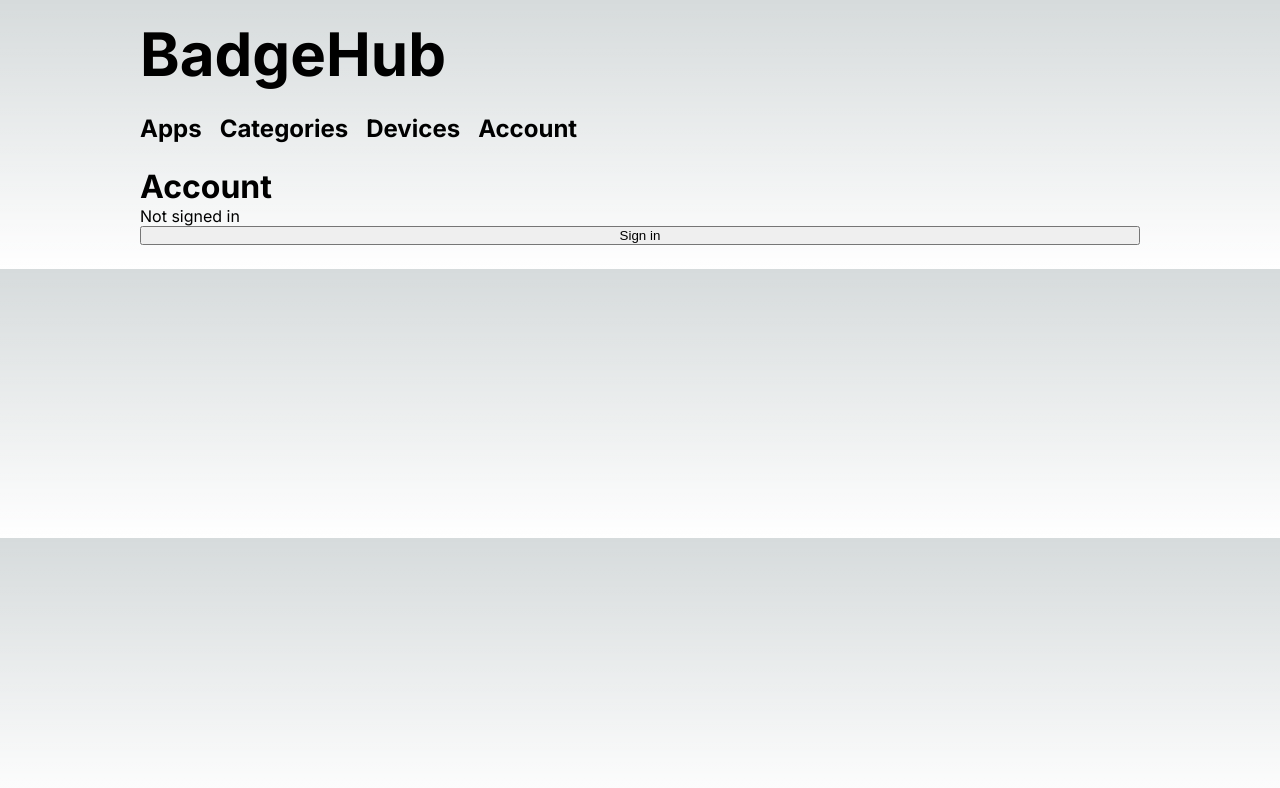
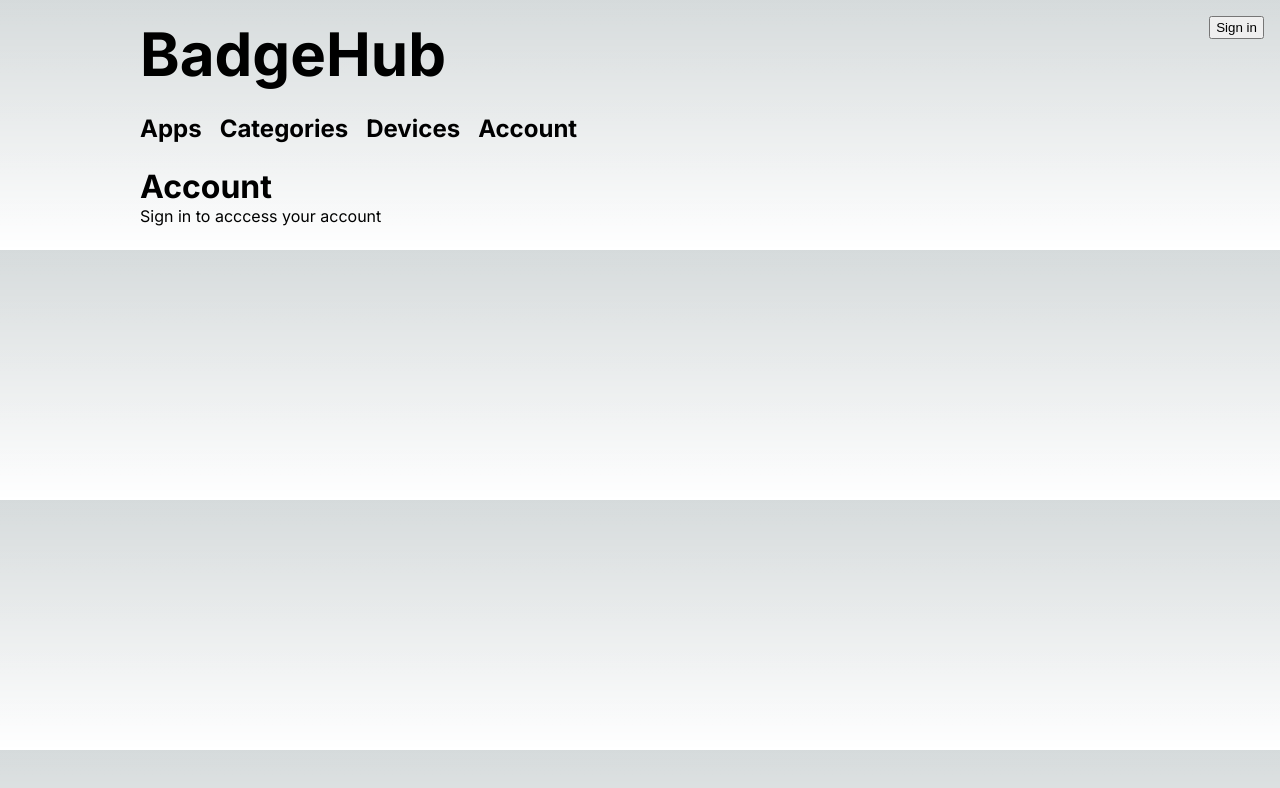
Before and after one commit to badgeteam/badgehub-frontend, a Next.js app: page /account in a window 1280 px wide. Shown: the top 788 px of the page. Built offline with nearby package versions, Linux system fonts and the light colour scheme; no server answers.

Commit message:
Fix warnings, improve text and layout

```diff
--- a/src/app/account/page.tsx
+++ b/src/app/account/page.tsx
@@ -1,20 +1,15 @@
 "use client"
-import {SessionProvider} from "next-auth/react"
+import {SessionProvider, useSession} from "next-auth/react"
 import {LoginButton} from "@/components/LoginButton";
+import {Account} from "@/components/Account";
 
-export interface SearchParams {
-    category: string;
-    device: string;
-}
+export default function Listing() {
+    return (
+        <SessionProvider>
+            <LoginButton/>
 
-export default function Listing({session}: any) {
-    console.log('props.session', session);
+            <Account/>
 
-    return (
-        <SessionProvider session={session}>
-            <h1>Account</h1>
-
-            <LoginButton/>
         </SessionProvider>
     );
 }
--- a/src/app/api/auth/[...nextauth]/route.ts
+++ b/src/app/api/auth/[...nextauth]/route.ts
@@ -5,8 +5,8 @@ const handler = NextAuth({
     // Configure one or more authentication providers
     providers: [
         KeycloakProvider({
-            clientId: process.env.KEYCLOAK_ID,
-            clientSecret: process.env.KEYCLOAK_SECRET,
+            clientId: process.env.KEYCLOAK_ID!,
+            clientSecret: process.env.KEYCLOAK_SECRET!,
             issuer: process.env.KEYCLOAK_ISSUER,
         })
     ], // ...add more providers here
@@ -20,7 +20,7 @@ const handler = NextAuth({
         },
         async session({ session, token, user }) {
             // Send properties to the client, like an access_token from a provider.
-            session.accessToken = token.accessToken
+            (session as any).accessToken = token.accessToken
             return session
         }
     }
--- a/src/app/globals.css
+++ b/src/app/globals.css
@@ -104,6 +104,10 @@ body > .brand {
   margin: 18px auto 24px auto;
 }
 
+body > .brand {
+  position: relative;
+}
+
 a {
   color: inherit;
   text-decoration: none;
--- /dev/null
+++ b/src/components/Account/index.tsx
@@ -0,0 +1,10 @@
+import {useSession} from "next-auth/react"
+
+export function Account() {
+    const {data: session} = useSession();
+
+    return <>
+        <h1>Account</h1>
+        <p>{session ? "Welcome to your account" : "Sign in to acccess your account"}</p>
+    </>;
+}
--- /dev/null
+++ b/src/components/LoginButton/LoginButton.module.css
@@ -0,0 +1,12 @@
+.button {
+  max-width: 80px;
+  padding: 2px 5px;
+}
+
+.container {
+  position: absolute;
+  top: 1rem;
+  right: 1rem;
+  display: flex;
+  gap: 0.5rem;
+}
--- a/src/components/LoginButton/index.tsx
+++ b/src/components/LoginButton/index.tsx
@@ -1,20 +1,20 @@
 import {useSession, signIn, signOut} from "next-auth/react"
+import styles from "./LoginButton.module.css";
 
 export function LoginButton() {
     const {data: session} = useSession();
 
     if (session) {
         return (
-            <>
-                Signed in as {session?.user?.email} <br/>
-                <button onClick={() => signOut()}>Sign out</button>
-            </>
+            <div className={styles.container}>
+                {session?.user?.email}
+                <button className={styles.button} onClick={() => signOut()}>Sign out</button>
+            </div>
         )
     }
     return (
-        <>
-            Not signed in <br/>
-            <button onClick={() => signIn()}>Sign in</button>
-        </>
+        <div className={styles.container}>
+            <button className={styles.button} onClick={() => signIn()}>Sign in</button>
+        </div>
     )
 }
```
